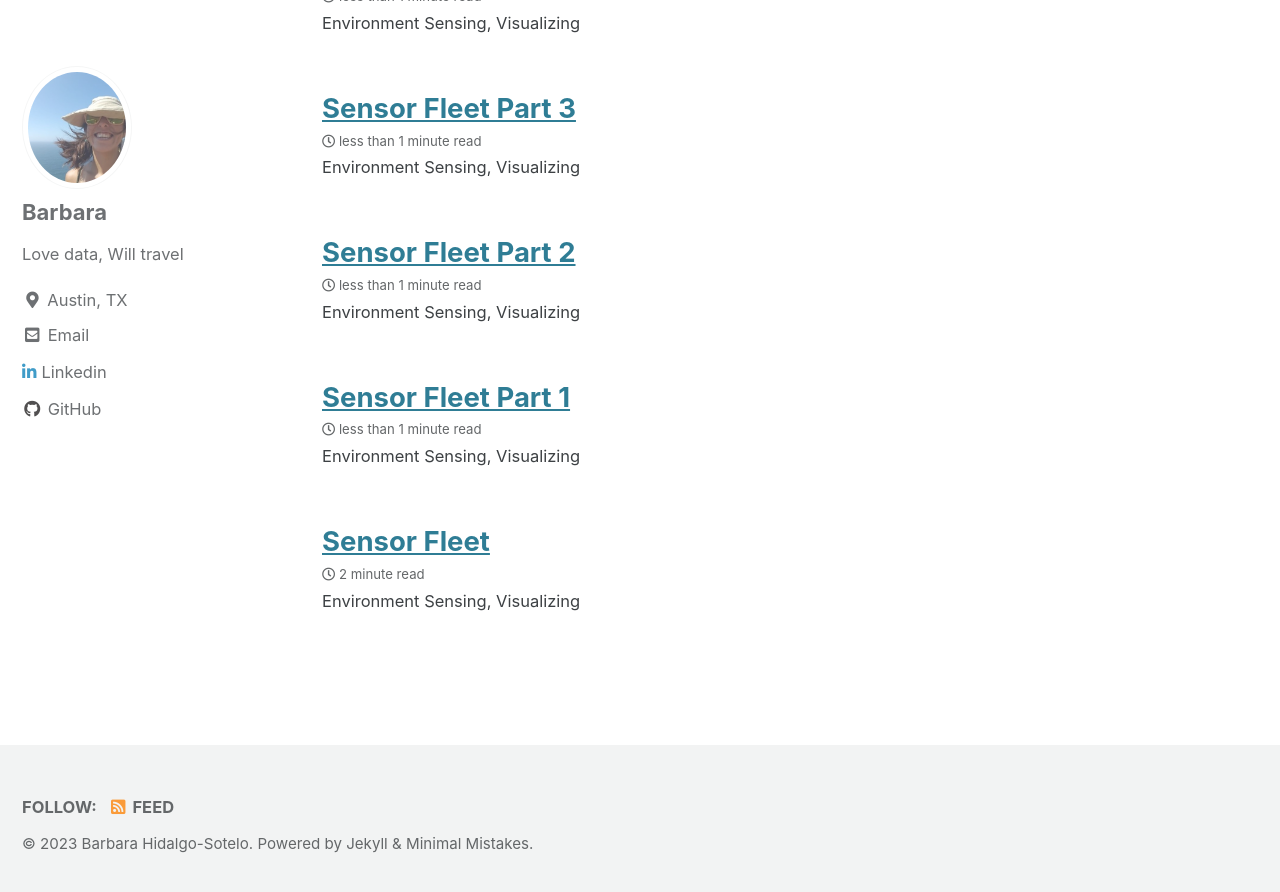
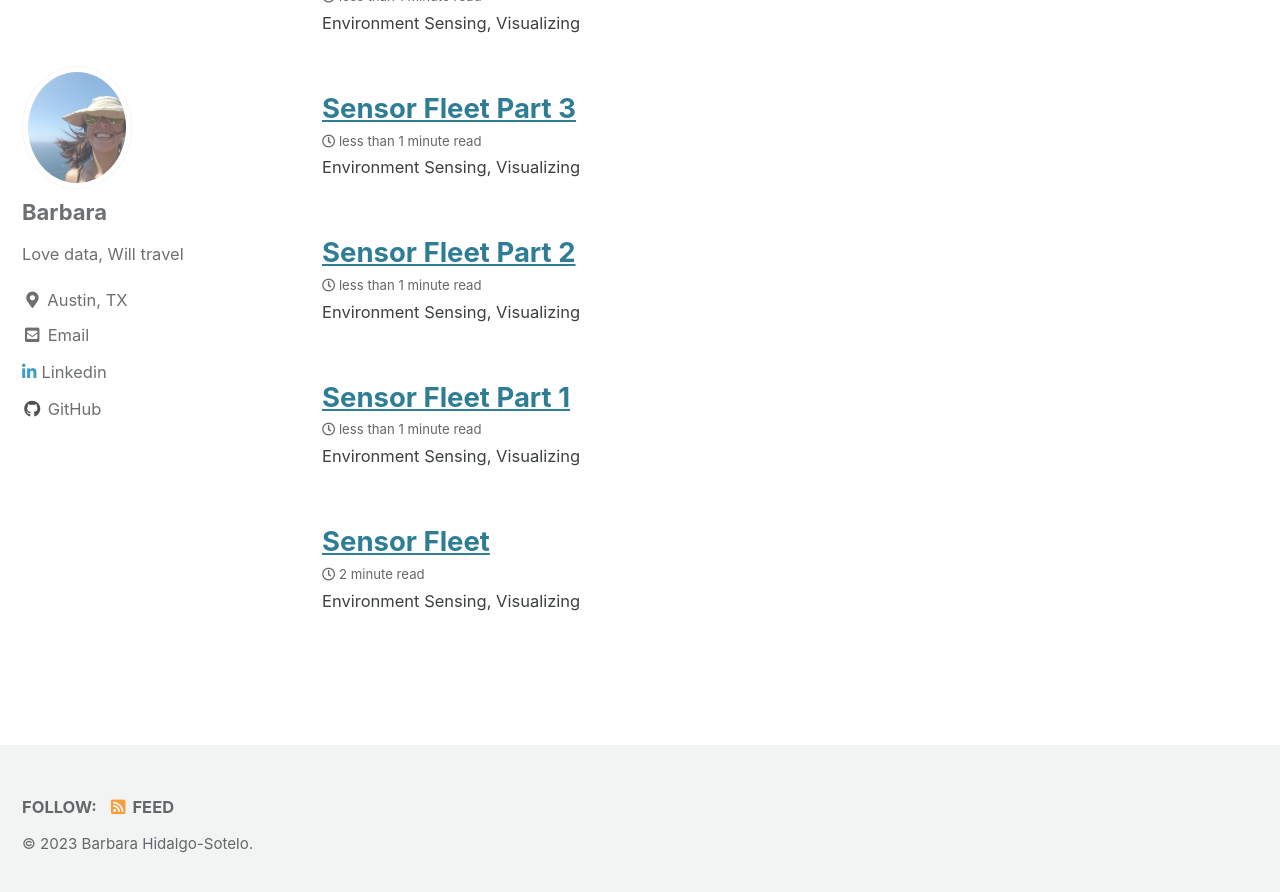
Before and after one commit to dagny099/dagny099.github.io, a Jekyll site: the page built from index.md, in a window 1280 px wide and 900 px high, scrolled down 1300 px. Shown: the top 892 px of the window. Built offline with Jekyll 4.4.1, drawn with Linux system fonts in a browser that asks for light colours; cached includes are drawn as plain includes.

Commit message:
Update footer.html

```diff
--- a/_includes/footer.html
+++ b/_includes/footer.html
@@ -16,4 +16,4 @@
   </ul>
 </div>
 
-<div class="page__footer-copyright">&copy; {{ site.time | date: '%Y' }} {{ site.name | default: site.title }}. {{ site.data.ui-text[site.locale].powered_by | default: "Powered by" }} <a href="https://jekyllrb.com" rel="nofollow">Jekyll</a> &amp; <a href="https://mademistakes.com/work/minimal-mistakes-jekyll-theme/" rel="nofollow">Minimal Mistakes</a>.</div>
+<div class="page__footer-copyright">&copy; {{ site.time | date: '2023' }} {{ site.name | default: site.title }}. </div>
```
